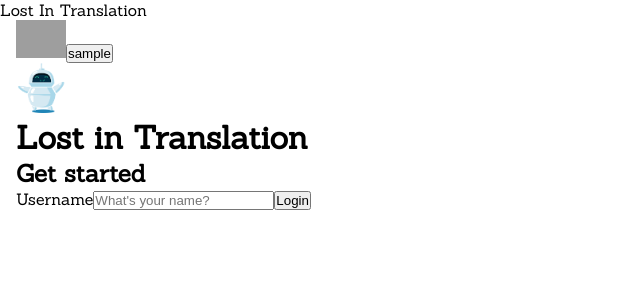
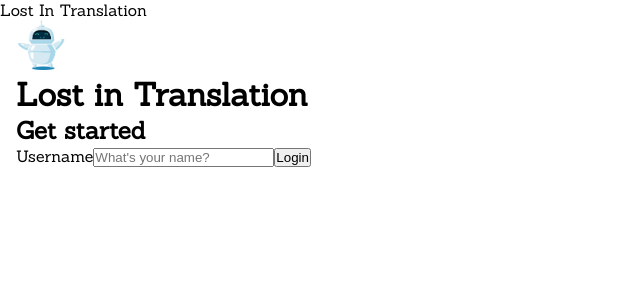
Before and after one commit to tavinogradova92/lost-in-translation, a React (Create React App) app: page /login in a window 1280 px wide. Shown: the top 300 px of the page, without its empty margins (0-640 px from the left). Built offline with nearby package versions, Linux system fonts and the light colour scheme; sample sign-in values are in the browser's storage; grey boxes are pictures that could not be loaded.

Commit message:
Navbars part with user name and link to profile appears only after successful login

```diff
--- a/src/components/NavBar.jsx
+++ b/src/components/NavBar.jsx
@@ -1,24 +1,24 @@
-/* eslint-disable no-undef */
-import React from 'react';
+import React, { useContext }  from 'react';
 import { useHistory } from 'react-router-dom';
+import { AppContext } from '../state/AppContext';
 
 function Navbar() {
 
+  const { username, isLoggedIn } = useContext(AppContext);
+
   const history = useHistory();
 
-  const username = localStorage.getItem('userName');
-
-  function handleSuccessfulLogin() {
+  function redirectToProfile() {
     history.push('/profile');
   }
 
   return (
     <div className="navBar">
       Lost In Translation
-      {username !== null &&
+      {username !== null && isLoggedIn === true &&
         <div className="container">
           <img src="https://www.pngitem.com/pimgs/m/87-877270_logo-icon-profile-png-transparent-png.png" alt="profile"/>
-          <button onClick={handleSuccessfulLogin}>{username}</button>
+          <button onClick={redirectToProfile}>{username}</button>
         </div>
       }
     </div>
```
